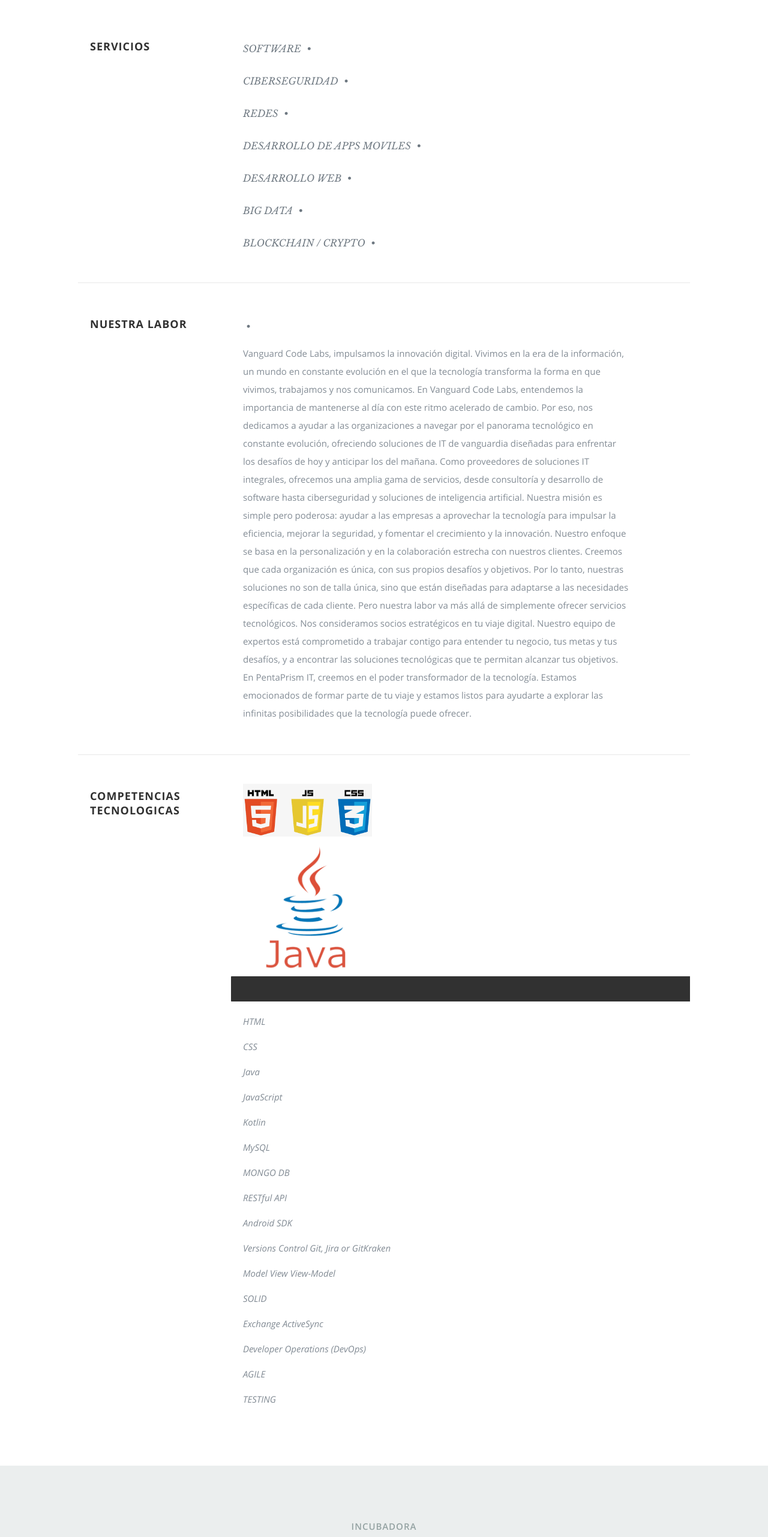
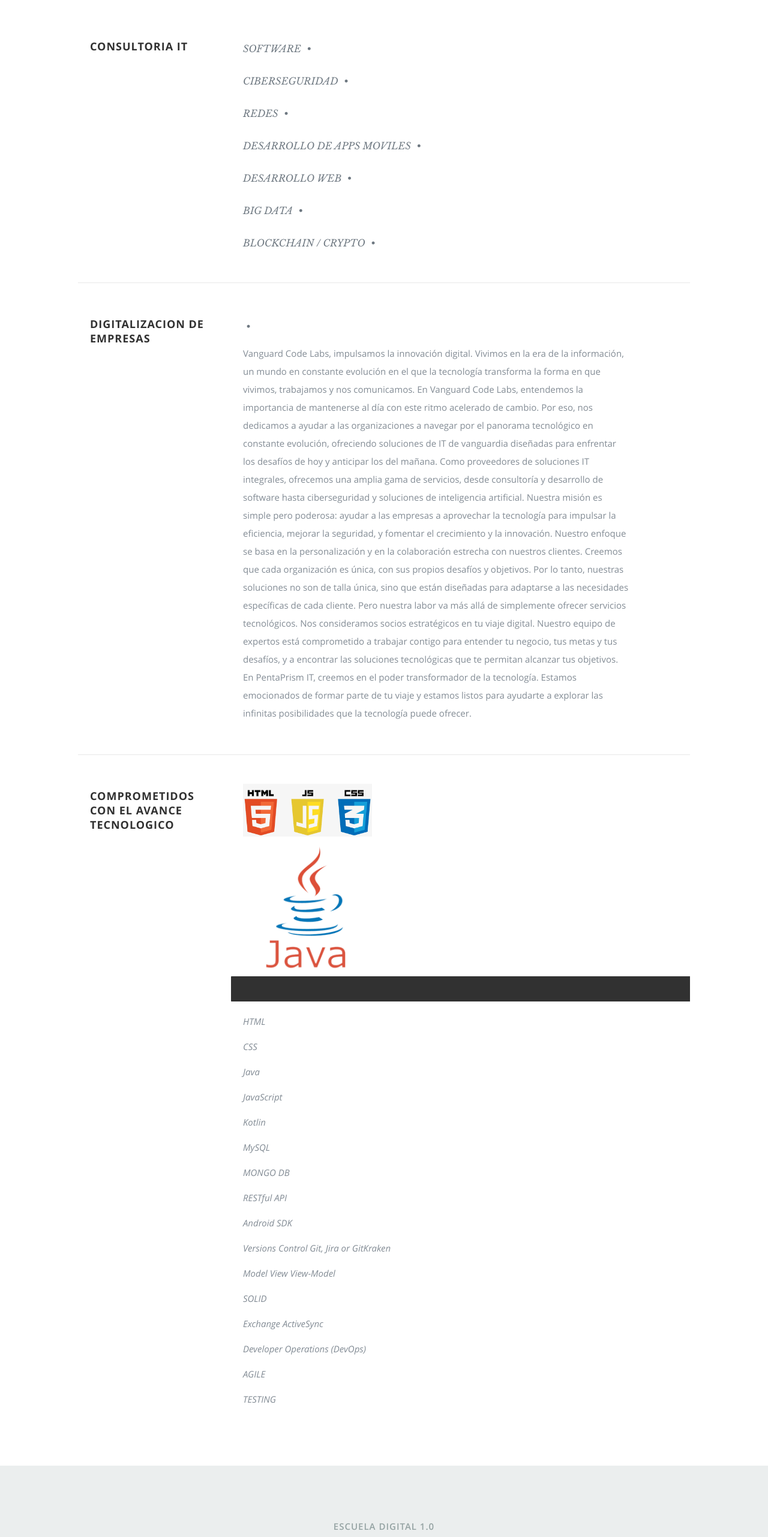
Before and after one commit to Nand0B3rt0n3/dreamlift, a React (Create React App) app: page / in a window 1280 px wide. Shown: the part 1589-4152 px from the top of the page at 60% size. Built offline with nearby package versions, Linux system fonts and the light colour scheme.

Commit message:
Another Commit

```diff
--- a/package.json
+++ b/package.json
@@ -10,7 +10,7 @@
     "react-scripts": "^5.0.1",
     "scripts": "^0.1.0"
   },
-  "homepage": "http://www.nandobertone.es",
+  "homepage": "http://www.vanguardcodelabs.com",
   "scripts": {
     "start": "react-scripts start",
     "build": "react-scripts build",
--- a/src/Components/Contact.js
+++ b/src/Components/Contact.js
@@ -40,7 +40,7 @@ class Contact extends Component {
 					<fieldset>
 
                   <div>
-						   <label htmlFor="contactName">Name <span className="required">*</span></label>
+						   <label htmlFor="contactName">Nombre <span className="required">*</span></label>
 						   <input type="text" defaultValue="" size="35" id="contactName" name="contactName" onChange={this.handleChange}/>
                   </div>
 
@@ -50,12 +50,12 @@ class Contact extends Component {
                   </div>
 
                   <div>
-						   <label htmlFor="contactSubject">Subject</label>
+						   <label htmlFor="contactSubject">Asunto </label>
 						   <input type="text" defaultValue="" size="35" id="contactSubject" name="contactSubject" onChange={this.handleChange}/>
                   </div>
 
                   <div>
-                     <label htmlFor="contactMessage">Message <span className="required">*</span></label>
+                     <label htmlFor="contactMessage">Mensage <span className="required">*</span></label>
                      <textarea cols="50" rows="15" id="contactMessage" name="contactMessage"></textarea>
                   </div>
 
@@ -68,9 +68,9 @@ class Contact extends Component {
 					</fieldset>
 				   </form>
 
-           <div id="message-warning"> Error boy</div>
+           <div id="message-warning"> Something went wrong</div>
 				   <div id="message-success">
-                  <i className="fa fa-check"></i>Your message was sent, thank you!<br />
+                  <i className="fa fa-check"></i>Su mensage fue enviado con exito!<br />
 				   </div>
            </div>
 
@@ -78,7 +78,7 @@ class Contact extends Component {
             <aside className="four columns footer-widgets">
                <div className="widget widget_contact">
 
-					   <h4>Address and Phone</h4>
+					   <h4>Direccion y Telefono</h4>
 					   <p className="address">
 						   {name}<br />
 						   {street} <br />
@@ -88,19 +88,19 @@ class Contact extends Component {
 				   </div>
 
                <div className="widget widget_tweets">
-                  <h4 className="widget-title">Comunications</h4>
+                  <h4 className="widget-title">Avisos</h4>
                   <ul id="twitter">
                      <li>
                         <span>
-                        SERVICE OF MAIL IS NOT AVAILABLE, SORRY TRY LATER
+                        El Servicio de correo no esta dispconible, disculpe las molestias.
                         </span>
                         <b><a href="#">3 Days Ago</a></b>
                      </li>
                      <li>
                         <span>
-                        YOU CAN CONTACT TO ME DIRECTLY ON "contact@vanguardcodelabs.com"
+                        PUEDES CONTACTARNOS DIRECTAMENTE EN "contact@vanguardcodelabs.com"
                         </span>
-                        <b><a href="#">3 Days Ago</a></b>
+                        <b><a href="#">1d</a></b>
                      </li>
                   </ul>
 		         </div>
--- a/src/Components/Portfolio.js
+++ b/src/Components/Portfolio.js
@@ -30,7 +30,7 @@ class Portfolio extends Component {
 
          <div className="twelve columns collapsed">
 
-            <h1>INCUBADORA</h1>
+            <h1>ESCUELA DIGITAL 1.0</h1>
 
             <div id="portfolio-wrapper" className="bgrid-quarters s-bgrid-thirds cf">
                 {projects}
--- a/src/Components/Resume.js
+++ b/src/Components/Resume.js
@@ -29,7 +29,7 @@ class Resume extends Component {
 
       <div className="row education">
          <div className="three columns header-col">
-            <h1>SERVICIOS</h1>
+            <h1>CONSULTORIA IT</h1>
          </div>
 
          <div className="nine columns main-col">
@@ -45,7 +45,7 @@ class Resume extends Component {
       <div className="row work">
 
          <div className="three columns header-col">
-            <h1>NUESTRA LABOR</h1>
+            <h1>DIGITALIZACION DE EMPRESAS</h1>
          </div>
          <div className="nine columns main-col">
           {work}
@@ -53,7 +53,7 @@ class Resume extends Component {
     </div>
       <div className="row skill">
          <div className="three columns header-col">
-            <h1>COMPETENCIAS TECNOLOGICAS</h1>
+            <h1>COMPROMETIDOS CON EL AVANCE TECNOLOGICO</h1>
          </div>
          <div className="three columns">
             <img className="profile-pic"  src={htmlicon} alt="icons" />
--- a/src/index.html
+++ b/src/index.html
@@ -3,7 +3,7 @@
 <head>
   <meta charset="UTF-8">
   <meta name="viewport" content="width=device-width, initial-scale=1.0">
-  <meta content="ASESORIA, IT, ESCUELA, DIGITAL">
+  <meta content="Vanguard Code Labs, ASESORIA, IT, ESCUELA, DIGITAL">
   <title>Vanguard Code Labs</title>
   <link rel="icon" href="images\favico.ico" type="image/x-icon">
   <style>
```
